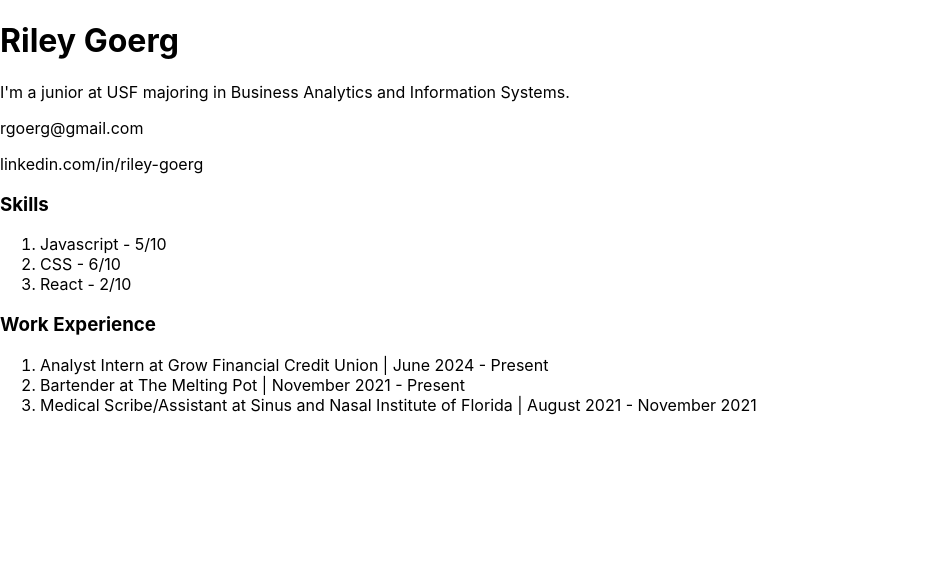
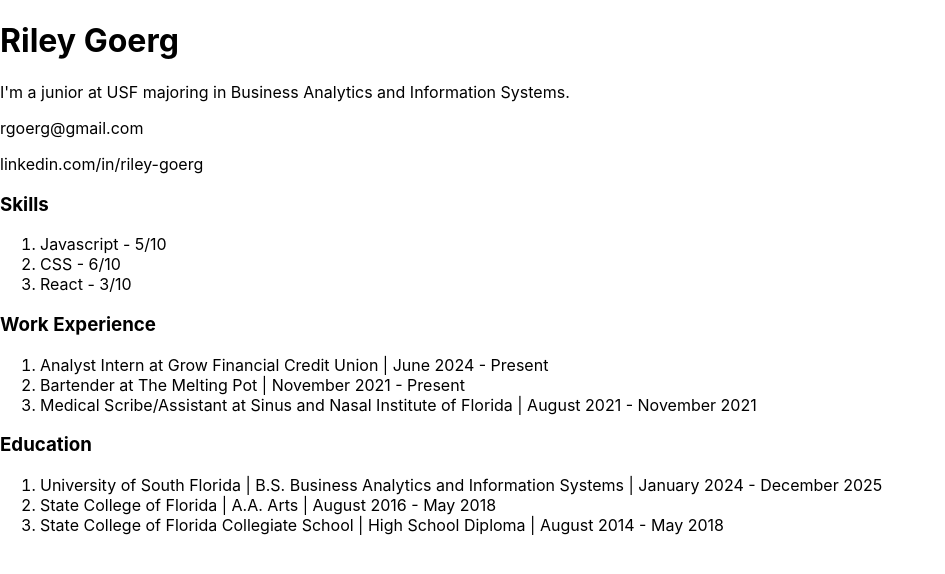
Before and after one commit to rileygoerg/Coding_Challenge_15, a React (Create React App) app in the folder my-app/: page / in a window 1280 px wide. Shown: the top 574 px of the page, without its empty margins (0-945 px from the left). Built offline with nearby package versions, Linux system fonts and the light colour scheme.

Commit message:
Display educational background in a dedicated section.

```diff
--- a/my-app/src/App.js
+++ b/my-app/src/App.js
@@ -5,12 +5,17 @@
   const codingSkills = [
     {name:"Javascript", proficiency:'5/10'},
     {name:"CSS", proficiency:"6/10"},
-    {name:"React", proficiency:"2/10"},
+    {name:"React", proficiency:"3/10"},
   ];
   const experience = [
     {role: "Analyst Intern", company:"Grow Financial Credit Union", tenure:"June 2024 - Present"},
     {role: "Bartender", company:"The Melting Pot", tenure:"November 2021 - Present"},
     {role: "Medical Scribe/Assistant", company:"Sinus and Nasal Institute of Florida", tenure:"August 2021 - November 2021"}
+  ];
+  const education = [
+    {institution:"University of South Florida", degree:"B.S. Business Analytics and Information Systems", tenure:"January 2024 - December 2025"},
+    {institution:"State College of Florida", degree:"A.A. Arts", tenure:"August 2016 - May 2018"},
+    {institution:"State College of Florida Collegiate School", degree:"High School Diploma", tenure:"August 2014 - May 2018"}
   ];
   return (
   <div>
@@ -36,6 +41,14 @@
         ))}
       </ol>
     </section>
+    <section>
+      <h3>Education</h3>
+      <ol>
+        {education.map(education =>(
+          <li>{education.institution} | {education.degree} | {education.tenure}</li>
+        ))}
+      </ol>
+    </section>
   </div>
   );
 }
```
